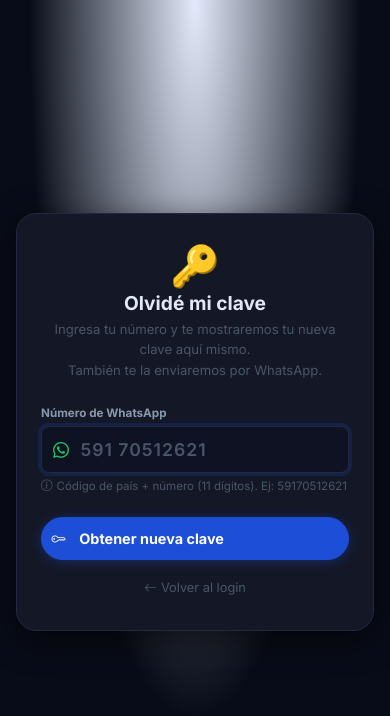
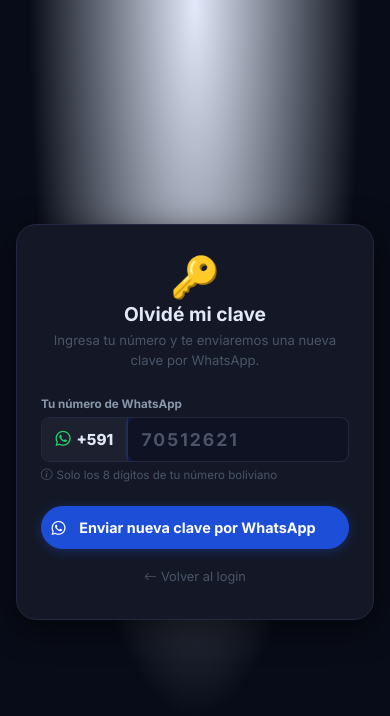
Before and after one commit to crismarbiker/mipolla, a Django app: page /forgot-password/ in a window 390 px wide. Shown: the top 716 px of the page. Run offline with Django 5.2, Linux system fonts and the light colour scheme; data comes from the database, SQL or seed files in the repository.

Commit message:
fix: secure forgot-password + 8-digit phone + admin generic reset

```diff
--- a/polla/views.py
+++ b/polla/views.py
@@ -91,37 +91,45 @@ def reglas(request):
 
 
 def forgot_password(request):
-    """Public page: enter phone number → new password shown on screen + sent via WhatsApp."""
-    nueva_clave = None
+    """Public page: enter 8-digit phone → new password sent ONLY via WhatsApp.
+    Never shown on screen for security — only person with that phone can see it."""
+    sent = False
     error = None
 
     if request.method == 'POST':
         from .whatsapp import normalizar_telefono, generar_password
         from .models import PerfilUsuario
 
-        telefono_raw = request.POST.get('telefono', '').strip()
-        telefono = normalizar_telefono(telefono_raw)
+        # Accept 8-digit input; prefix 591 automatically
+        numero_raw = request.POST.get('numero', '').strip()
+        numero_limpio = normalizar_telefono(numero_raw)
 
-        if not telefono or len(telefono) != 11 or not telefono.startswith('591'):
-            error = 'Número inválido. Debe tener 11 dígitos comenzando con 591. Ej: 59170512621'
+        # Build full number: if they entered 8 digits, prepend 591
+        if len(numero_limpio) == 8:
+            telefono = '591' + numero_limpio
+        elif len(numero_limpio) == 11 and numero_limpio.startswith('591'):
+            telefono = numero_limpio
         else:
+            error = 'Número inválido. Ingresa los 8 dígitos de tu número. Ej: 70512621'
+
+        if not error:
             try:
                 perfil = PerfilUsuario.objects.get(telefono=telefono)
                 user = perfil.usuario
                 if not user.is_active:
-                    error = 'Cuenta desactivada. Contacta al administrador.'
+                    # Don't reveal — just say "sent"
+                    sent = True
                 else:
                     nueva = generar_password()
                     user.set_password(nueva)
                     user.save()
-                    # Try WhatsApp (may fail — password shown on screen as backup)
                     _enviar_solo_clave(telefono, nueva)
-                    nueva_clave = nueva  # Always show on screen
+                    sent = True
             except PerfilUsuario.DoesNotExist:
-                error = 'Número no encontrado. Verifica que sea el mismo que usaste al registrarte.'
+                sent = True  # Never reveal if number exists (security)
 
     return render(request, 'registration/forgot_password.html', {
-        'nueva_clave': nueva_clave,
+        'sent': sent,
         'error': error,
     })
 
@@ -328,16 +336,22 @@ def admin_usuarios(request):
         last_name = request.POST.get('last_name', '').strip()
         telefono_raw = request.POST.get('telefono', '').strip()
 
-        telefono = normalizar_telefono(telefono_raw)
+        numero_limpio = normalizar_telefono(telefono_raw)
+        # Auto-prepend 591 if user entered only 8 digits
+        if len(numero_limpio) == 8:
+            telefono = '591' + numero_limpio
+        elif len(numero_limpio) == 11 and numero_limpio.startswith('591'):
+            telefono = numero_limpio
+        else:
+            telefono = numero_limpio  # Will fail validation below
+
         nombre_completo = f"{first_name} {last_name}".strip()
 
         error = None
         if not first_name:
             error = 'El nombre es requerido.'
-        elif not telefono or len(telefono) != 11:
-            error = f'El número debe tener exactamente 11 dígitos: código de país (591) + 8 dígitos. Ej: 59170512621. Tienes {len(telefono)} dígitos.'
-        elif not telefono.startswith('591'):
-            error = 'El código de país debe ser 591 (Bolivia). Ej: 59170512621'
+        elif len(telefono) != 11 or not telefono.startswith('591'):
+            error = f'Ingresa los 8 dígitos del número (sin el 591). Ej: 70512621'
         elif User.objects.filter(username=telefono).exists():
             error = f'Ya existe un usuario con el número {telefono}.'
 
@@ -499,32 +513,37 @@ def _forward_to_elcarguero(raw_body: bytes):
 @login_required
 @user_passes_test(_es_admin)
 def admin_reset_password(request, pk):
-    """Generate new password for a user, show it on screen + try WhatsApp."""
+    """Admin-only: reset user password.
+    Admin can choose generic 'Polla2026' or generate a random one.
+    Password shown ONLY to admin, also tries WhatsApp."""
     user = get_object_or_404(User, pk=pk)
     from .whatsapp import generar_password
 
-    nueva = generar_password()
+    tipo = request.POST.get('tipo', 'random')
+    if tipo == 'generic':
+        nueva = 'Polla2026'
+    else:
+        nueva = generar_password()
+
     user.set_password(nueva)
     user.save()
 
     nombre = user.get_full_name() or user.username
-    wa_status = 'no enviado'
-
+    wa_status = '❌ no enviado'
     try:
         telefono = user.perfil.telefono
         if telefono and len(telefono) == 11:
             _enviar_solo_clave(telefono, nueva)
-            wa_status = f'enviado a +{telefono}'
+            wa_status = f'✅ WA enviado a +{telefono}'
     except Exception:
         pass
 
-    # Show password prominently in the flash message
     messages.success(
         request,
-        f'<strong>{nombre}</strong> — Nueva clave generada: '
-        f'<code style="font-size:1.1rem;font-weight:900;letter-spacing:2px;background:rgba(29,78,216,.15);'
-        f'padding:.15rem .5rem;border-radius:6px;color:var(--primary,#1D4ED8)">{nueva}</code> '
-        f'<span style="color:var(--muted,#6b7280);font-size:.8rem;">(WhatsApp: {wa_status})</span>'
+        f'🔑 <strong>{nombre}</strong> — Clave: '
+        f'<code style="font-size:1.1rem;font-weight:900;letter-spacing:2px;'
+        f'background:rgba(29,78,216,.15);padding:.15rem .6rem;border-radius:6px;">{nueva}</code> '
+        f'— {wa_status}'
     )
     return redirect('polla:admin_usuarios')
 
--- a/templates/registration/forgot_password.html
+++ b/templates/registration/forgot_password.html
@@ -14,84 +14,64 @@
 
 <div class="login-box">
 
-  {% if nueva_clave %}
-  <!-- ── SUCCESS: show password on screen ── -->
+  {% if sent %}
+  <!-- Success: don't show password on screen for security -->
   <div class="text-center mb-4">
-    <div style="font-size:3rem;line-height:1;">🔑</div>
-    <h2 class="fw-bold mt-2 mb-1" style="font-size:1.2rem;color:var(--text);">¡Tu nueva clave!</h2>
-    <p style="color:var(--muted);font-size:.82rem;">Cópiala y úsala para ingresar</p>
+    <div style="font-size:3rem;line-height:1;">📱</div>
+    <h2 class="fw-bold mt-2 mb-1" style="font-size:1.2rem;">¡Revisa tu WhatsApp!</h2>
+    <p style="color:var(--muted);font-size:.85rem;">
+      Si tu número está registrado, recibirás tu nueva clave por WhatsApp en segundos.
+    </p>
+  </div>
+  <div style="background:var(--prim-dim,rgba(29,78,216,.12));border:1px solid var(--primary,#1D4ED8);border-radius:12px;padding:1rem;text-align:center;margin-bottom:1.25rem;">
+    <i class="bi bi-whatsapp me-2" style="color:#25D366;font-size:1.3rem;"></i>
+    <span style="font-size:.85rem;font-weight:600;">La clave solo se envía a tu WhatsApp.</span><br>
+    <span style="font-size:.75rem;color:var(--muted);">
+      Si no la recibes en unos minutos, contacta al administrador.
+    </span>
+  </div>
+  <a href="{% url 'login' %}" class="btn btn-primary w-100" style="border-radius:999px;font-weight:700;padding:.6rem;">
+    <i class="bi bi-box-arrow-in-right me-2"></i>Ir al login
+  </a>
+
+  {% else %}
+  <!-- Form -->
+  <div class="text-center mb-4">
+    <div style="font-size:2.5rem;line-height:1;margin-bottom:.4rem;">🔑</div>
+    <h2 class="fw-bold mb-1" style="font-size:1.2rem;">Olvidé mi clave</h2>
+    <p style="color:var(--muted);font-size:.82rem;">
+      Ingresa tu número y te enviaremos una nueva clave por WhatsApp.
+    </p>
   </div>
 
-  <!-- Password display — big and easy to copy -->
-  <div id="clave-box" style="background:var(--prim-dim);border:2px solid var(--primary);border-radius:14px;padding:1.25rem;text-align:center;margin-bottom:1.25rem;cursor:pointer;" onclick="copiarClave()">
-    <div style="font-size:.65rem;font-weight:800;text-transform:uppercase;letter-spacing:1px;color:var(--muted);margin-bottom:.4rem;">Tu nueva clave</div>
-    <div id="clave-txt" style="font-size:2rem;font-weight:900;letter-spacing:4px;color:var(--primary);font-family:monospace;">{{ nueva_clave }}</div>
-    <div style="font-size:.7rem;color:var(--muted);margin-top:.4rem;">
-      <i class="bi bi-clipboard me-1"></i>Toca para copiar
-    </div>
-  </div>
-
-  <div id="copied-msg" style="display:none;text-align:center;color:var(--green);font-weight:700;font-size:.85rem;margin-bottom:.75rem;">
-    ✓ ¡Clave copiada!
-  </div>
-
-  <!-- Info about WhatsApp -->
-  <div style="background:rgba(255,255,255,.04);border:1px solid var(--border);border-radius:10px;padding:.75rem;margin-bottom:1.25rem;font-size:.78rem;color:var(--muted);">
-    <i class="bi bi-whatsapp text-success me-1"></i>
-    También te enviamos la clave por WhatsApp (puede tardar unos minutos).
-  </div>
-
-  <a href="{% url 'login' %}" class="btn btn-primary w-100" style="border-radius:999px;font-weight:700;padding:.6rem;">
-    <i class="bi bi-box-arrow-in-right me-2"></i>Ir al login con mi nueva clave
-  </a>
-
-  {% elif error %}
-  <!-- ── ERROR ── -->
-  <div class="text-center mb-3">
-    <div style="font-size:2.5rem;">❌</div>
-    <h2 class="fw-bold mt-2 mb-1" style="font-size:1.1rem;color:var(--text);">No encontrado</h2>
-  </div>
-  <div style="background:var(--red-d);border:1px solid rgba(239,68,68,.3);border-radius:10px;padding:.75rem;margin-bottom:1.25rem;font-size:.82rem;color:var(--red);">
+  {% if error %}
+  <div style="background:var(--red-d,rgba(239,68,68,.12));border:1px solid rgba(239,68,68,.3);border-radius:10px;padding:.65rem .85rem;margin-bottom:1rem;font-size:.82rem;color:var(--red,#EF4444);">
     <i class="bi bi-exclamation-circle me-1"></i>{{ error }}
   </div>
-  <a href="{% url 'polla:forgot_password' %}" class="btn btn-primary w-100 mb-2" style="border-radius:999px;font-weight:700;">
-    <i class="bi bi-arrow-counterclockwise me-2"></i>Intentar de nuevo
-  </a>
-  <div class="text-center">
-    <a href="{% url 'login' %}" style="font-size:.8rem;color:var(--muted);text-decoration:none;">
-      <i class="bi bi-arrow-left me-1"></i>Volver al login
-    </a>
-  </div>
-
-  {% else %}
-  <!-- ── FORM ── -->
-  <div class="text-center mb-4">
-    <div style="font-size:2.5rem;line-height:1;margin-bottom:.4rem;">🔑</div>
-    <h2 class="fw-bold mb-1" style="font-size:1.2rem;color:var(--text);">Olvidé mi clave</h2>
-    <p style="color:var(--muted);font-size:.82rem;">
-      Ingresa tu número y te mostraremos tu nueva clave aquí mismo.<br>
-      También te la enviaremos por WhatsApp.
-    </p>
-  </div>
+  {% endif %}
 
   <form method="post">
     {% csrf_token %}
     <div class="form-field">
-      <label>Número de WhatsApp</label>
-      <div style="position:relative;">
-        <i class="bi bi-whatsapp" style="position:absolute;left:.75rem;top:50%;transform:translateY(-50%);color:var(--green);font-size:1rem;"></i>
-        <input type="tel" name="telefono"
-               placeholder="591 70512621"
-               autocomplete="tel" autofocus required
-               pattern="[0-9\s\-\+\(\)]+"
-               style="padding-left:2.4rem;width:100%;padding-top:.55rem;padding-bottom:.55rem;background:var(--surface);border:1.5px solid var(--border);border-radius:8px;color:var(--text);font-size:1.1rem;letter-spacing:1px;font-weight:600;">
+      <label>Tu número de WhatsApp</label>
+      <!-- Country code prefix + 8-digit input -->
+      <div style="display:flex;gap:0;border:1.5px solid var(--border,#252840);border-radius:8px;overflow:hidden;background:var(--surface,#0e1222);">
+        <span style="background:rgba(255,255,255,.06);border-right:1px solid var(--border,#252840);padding:.5rem .85rem;font-weight:800;font-size:.95rem;color:var(--text);display:flex;align-items:center;gap:.35rem;flex-shrink:0;">
+          <i class="bi bi-whatsapp" style="color:#25D366;"></i> +591
+        </span>
+        <input type="tel" name="numero"
+               placeholder="70512621"
+               maxlength="8" pattern="[0-9]{8}"
+               inputmode="numeric"
+               autofocus required
+               style="flex:1;background:transparent;border:none;outline:none;padding:.5rem .85rem;color:var(--text,#E2E8F8);font-size:1.1rem;font-weight:700;letter-spacing:2px;min-width:0;">
       </div>
       <div style="font-size:.72rem;color:var(--muted);margin-top:.3rem;">
-        <i class="bi bi-info-circle me-1"></i>Código de país + número (11 dígitos). Ej: 59170512621
+        <i class="bi bi-info-circle me-1"></i>Solo los 8 dígitos de tu número boliviano
       </div>
     </div>
     <button type="submit" class="btn btn-primary w-100 mt-2" style="border-radius:999px;font-weight:700;padding:.6rem;font-size:.9rem;">
-      <i class="bi bi-key me-2"></i>Obtener nueva clave
+      <i class="bi bi-whatsapp me-2"></i>Enviar nueva clave por WhatsApp
     </button>
   </form>
 
@@ -104,30 +84,6 @@
 
 </div>
 
-<script>
-function copiarClave() {
-  const clave = document.getElementById('clave-txt').textContent.trim();
-  if (navigator.clipboard) {
-    navigator.clipboard.writeText(clave).then(() => showCopied());
-  } else {
-    // Fallback
-    const el = document.createElement('textarea');
-    el.value = clave;
-    document.body.appendChild(el);
-    el.select();
-    document.execCommand('copy');
-    document.body.removeChild(el);
-    showCopied();
-  }
-}
-function showCopied() {
-  const box = document.getElementById('clave-box');
-  const msg = document.getElementById('copied-msg');
-  box.style.borderColor = 'var(--green)';
-  msg.style.display = 'block';
-  setTimeout(() => { box.style.borderColor = ''; msg.style.display = 'none'; }, 2500);
-}
-</script>
 <script src="https://cdn.jsdelivr.net/npm/bootstrap@5.3.3/dist/js/bootstrap.bundle.min.js"></script>
 </body>
 </html>
```
Also changed, not shown: templates/polla/admin_usuarios.html (+41 -16 lines).
